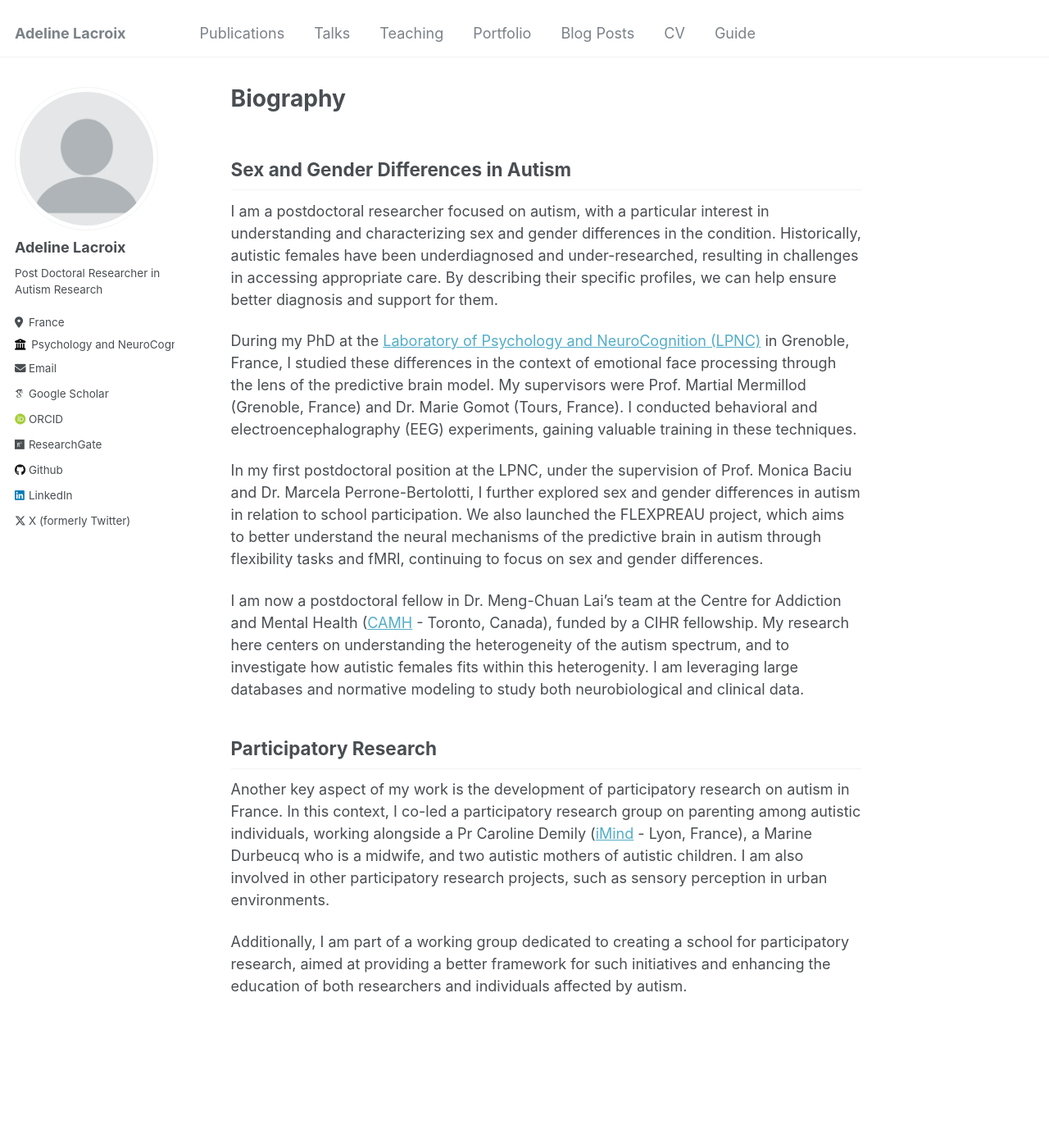
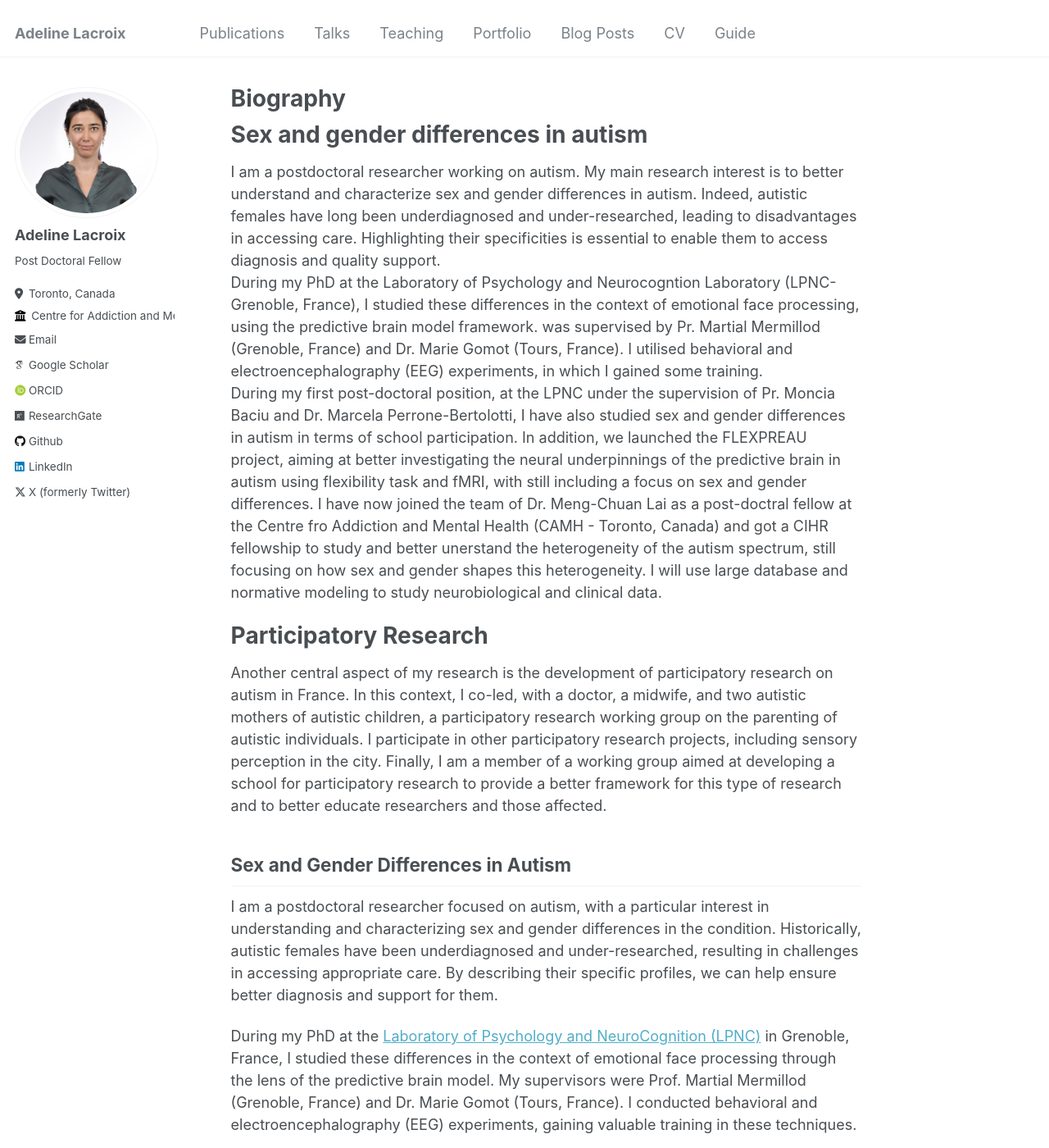
Before and after one commit to Adeline-Lacroix/Adeline-Lacroix.github.io, a Jekyll site: the page built from _pages/about.md, in a window 1280 px wide and 1400 px high. Shown: the whole window at 82% size. Built offline with Jekyll 4.4.1, drawn with Linux system fonts in a browser that asks for light colours; some web fonts are replaced; some of the changed text lies outside the part shown.

```diff
--- a/_config.yml
+++ b/_config.yml
@@ -11,7 +11,7 @@ locale                   : "en-US"
 title                    : "Adeline Lacroix"
 title_separator          : "-"
 name                     : &name "Adeline Lacroix"
-description              : &description "Post Doctoral Researcher at Psychology and NeuroCognition Laboratory (CNRS/Grenoble Alpes University)"
+description              : &description "Post Doctoral Fellow"
 url                      : https://Adeline-Lacroix.github.io # the base hostname & protocol for your site e.g. "https://mmistakes.github.io"
 baseurl                  : "" # the subpath of your site, e.g. "/blog"
 repository               : "Adeline-Lacroix/Adeline-Lacroix.github.io"
@@ -24,19 +24,19 @@ author:
   avatar           : "profile.png"
   name             : "Adeline Lacroix"
   pronouns         : # example: "she/her"
-  bio              : "Post Doctoral Researcher in Autism Research"
-  location         : "France"
-  employer         : "Psychology and NeuroCognition Laboratory (CNRS/Grenoble Alpes University)"
+  bio              : "Post Doctoral Fellow"
+  location         : "Toronto, Canada"
+  employer         : "Centre for Addiction and Mental Health (CAMH)"
   uri              : # URL
-  email            : "adeline.lacroix@univ-grenoble-alpes.fr"
+  email            : "adeline.lacroix[at]camh.ca"
 
   # Academic websites
   arxiv            : # URL - Update with the correct link to your profile
-  googlescholar    : "https://scholar.google.com/citations?user=PS_CX0AAAAAJ"
+  googlescholar    : "https://scholar.google.com/citations?user=tfJPoc4AAAAJ&hl=en&oi=ao"
   impactstory      : # URL
   orcid            : "https://orcid.org/0000-0001-6990-5949"
   semantic         : # URL
-  pubmed           : #"https://www.ncbi.nlm.nih.gov/pubmed/?term=john+snow"
+  #pubmed           : #"https://www.ncbi.nlm.nih.gov/pubmed/?term=john+snow"
   researchgate     : "https://www.researchgate.net/profile/Adeline-Lacroix"
 
   # Repositories and software development
--- a/_pages/about.md
+++ b/_pages/about.md
@@ -6,6 +6,18 @@ redirect_from:
   - /about/
   - /about.html
 ---
+
+Sex and gender differences in autism
+======
+I am a postdoctoral researcher working on autism. My main research interest is to better understand and characterize sex and gender differences in autism. Indeed, autistic females have long been underdiagnosed and under-researched, leading to disadvantages in accessing care. Highlighting their specificities is essential to enable them to access diagnosis and quality support.
+During my PhD at the Laboratory of Psychology and Neurocogntion Laboratory (LPNC- Grenoble, France), I studied these differences in the context of emotional face processing, using the predictive brain model framework.  was supervised by Pr. Martial Mermillod (Grenoble, France) and Dr. Marie Gomot (Tours, France). I utilised behavioral and electroencephalography (EEG) experiments, in which I gained some training.
+During my first post-doctoral position, at the LPNC under the supervision of Pr. Moncia Baciu and Dr. Marcela Perrone-Bertolotti, I have also studied sex and gender differences in autism in terms of school participation. In addition, we launched the FLEXPREAU project, aiming at better investigating the neural underpinnings of the predictive brain in autism using flexibility task and fMRI, with still including a focus on sex and gender differences.
+I have now joined the team of Dr. Meng-Chuan Lai as a post-doctral fellow at the Centre fro Addiction and Mental Health (CAMH - Toronto, Canada) and got a CIHR fellowship to study and better unerstand the heterogeneity of the autism spectrum, still focusing on how sex and gender shapes this heterogeneity. I will use large database and normative modeling to study neurobiological and clinical data.
+
+
+Participatory Research
+======
+Another central aspect of my research is the development of participatory research on autism in France. In this context, I co-led, with a doctor, a midwife, and two autistic mothers of autistic children, a participatory research working group on the parenting of autistic individuals. I participate in other participatory research projects, including sensory perception in the city. Finally, I am a member of a working group aimed at developing a school for participatory research to provide a better framework for this type of research and to better educate researchers and those affected.
 
 
 ## Sex and Gender Differences in Autism
@@ -18,6 +30,6 @@ In my first postdoctoral position at the LPNC, under the supervision of Prof. Mo
 I am now a postdoctoral fellow in Dr. Meng-Chuan Lai's team at the Centre for Addiction and Mental Health ([CAMH](https://www.camh.ca) - Toronto, Canada), funded by a CIHR fellowship. My research here centers on understanding the heterogeneity of the autism spectrum, and to investigate how autistic females fits within this heterogenity. I am leveraging large databases and normative modeling to study both neurobiological and clinical data.
 
 ## Participatory Research
-Another key aspect of my work is the development of participatory research on autism in France. In this context, I co-led a participatory research group on parenting among autistic individuals, working alongside a Pr Caroline Demily ([iMind](https://centre-imind.fr/?lang=en) - Lyon, France), a Marine Durbeucq who is a midwife, and two autistic mothers of autistic children. I am also involved in other participatory research projects, such as sensory perception in urban environments.
+Another key aspect of my work is the development of participatory research on autism in France. In this context, I co-led a participatory research group on parenting among autistic individuals, working alongside a Pr Caroline Demily ([iMind] - Lyon, France), a Marine Durbeucq who is a midwife, and two autistic mothers of autistic children. I am also involved in other participatory research projects, such as sensory perception in urban environments.
 
 Additionally, I am part of a working group dedicated to creating a school for participatory research, aimed at providing a better framework for such initiatives and enhancing the education of both researchers and individuals affected by autism.
```
Also changed, not shown: _publications/2024-01-25-Sex-modulation-of-fces-prediction-error-in-the-autistic-brain.md (+1 -2 lines), images/bio-photo.jpg (renamed from images/bio-photo.png), images/profile.png.
